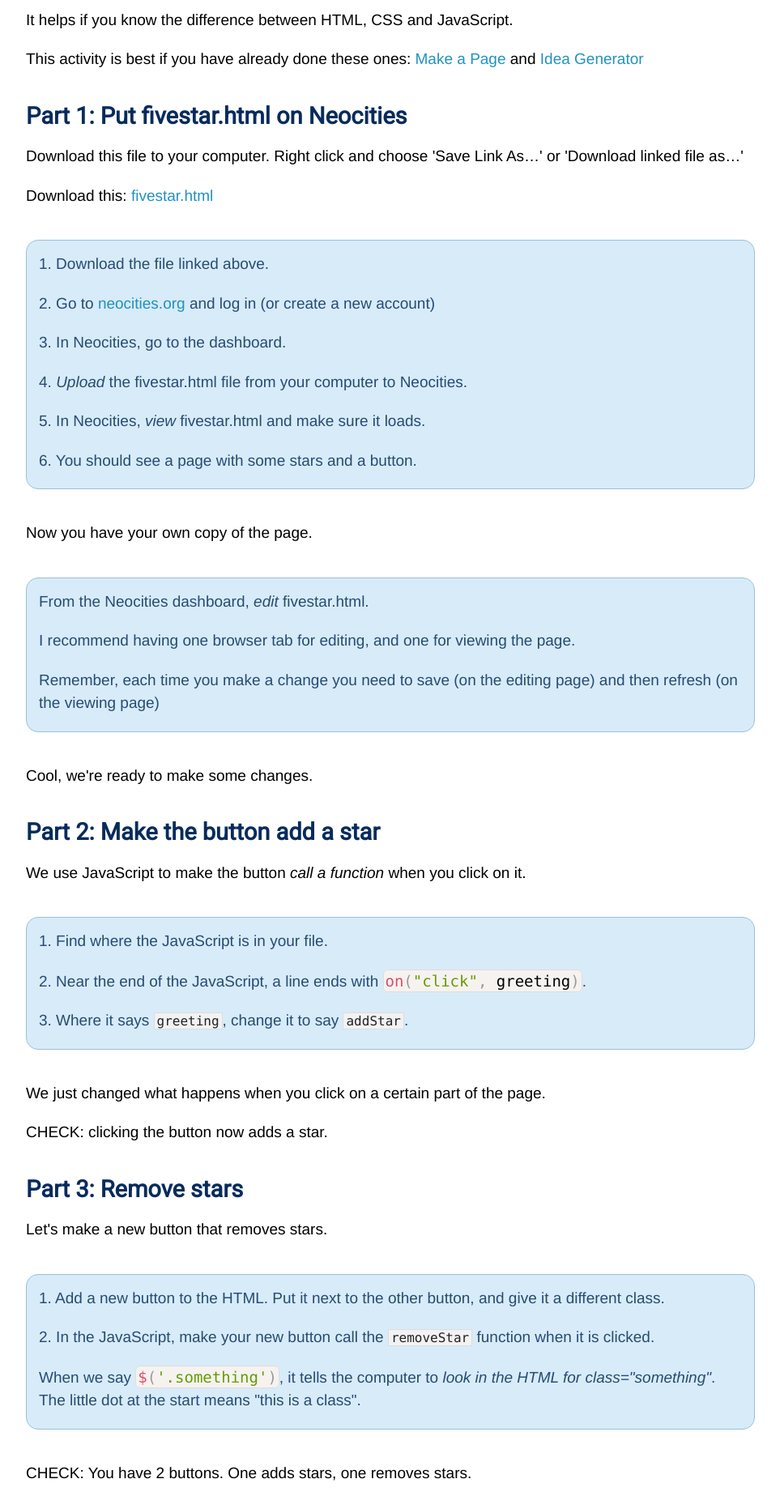
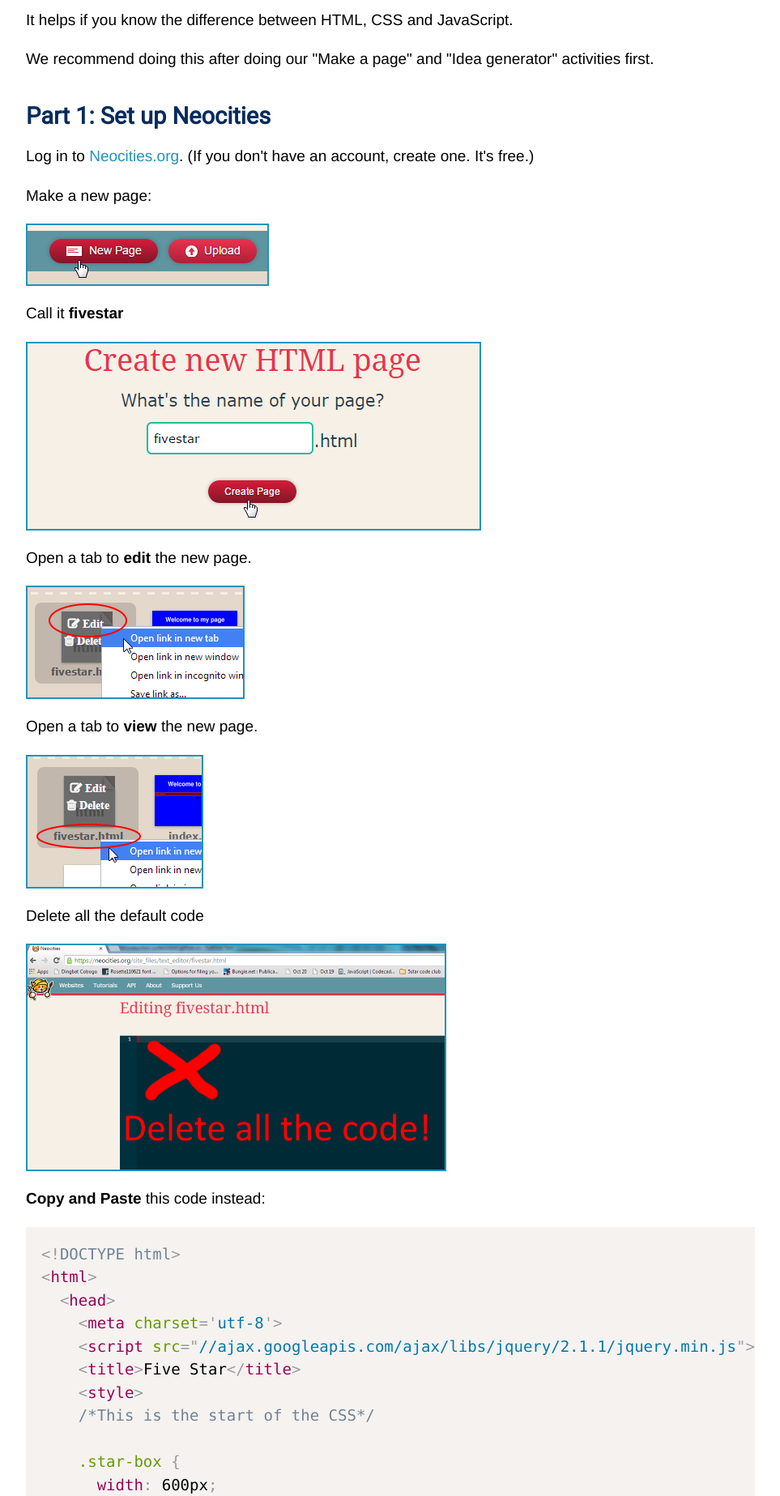
Before and after one commit to codeclubakl/codeclubakl.github.io, a plain HTML site: page fivestar/index.html in a window 1280 px wide. Shown: the part 684-2531 px from the top of the page at 81% size, without its empty margins (158-1121 px from the left). Drawn offline with nearby package versions, Linux system fonts and the light colour scheme.

Commit message:
Fivestar activity now uses copy+paste, not download and upload. More pictures

```diff
--- a/fivestar/index.html
+++ b/fivestar/index.html
@@ -39,64 +39,145 @@
 
       <p>It helps if you know the difference between HTML, CSS and JavaScript.</p>
 
-      <p>This activity is best if you have already done these ones: <a href="/make-a-page/" target="_blank">Make a Page</a> and <a href="/idea-generator/" target="_blank">Idea Generator</a></p>
+      <p>We recommend doing this after doing our "Make a page" and "Idea generator" activities first.</p>
 
-      <h2>Part 1: Put fivestar.html on Neocities</h2>
 
-      <p>Download this file to your computer. Right click and choose 'Save Link As…' or 'Download linked file as…'</p>
+     <h2>Part 1: Set up Neocities</h2>
 
-      <p>Download this: <a href="example/fivestar.html" target="_blank">fivestar.html</a></p>
+      <p>Log in to <a href="http://neocities.org">Neocities.org</a>. (If you don't have an account, create one. It's free.)</p>
 
-      <div class="alert">
-        <p>1. Download the file linked above.</p>
-        <p>2. Go to <a href="http://neocities.org" target="_blank">neocities.org</a> and log in (or create a new account)</p>
-        <p>3. In Neocities, go to the dashboard.</p>
-        <p>4. <em>Upload</em> the fivestar.html file from your computer to Neocities.</p>
-        <p>5. In Neocities, <em>view</em> fivestar.html and make sure it loads.</p>
-        <p>6. You should see a page with some stars and a button.</p>
-      </div>
+      <p>Make a new page:</p>
 
-      <p>Now you have your own copy of the page.</p>
+      <img src="create-page.png">
 
-      <div class="alert">
-        <p>From the Neocities dashboard, <em>edit</em> fivestar.html.</p>
-        <p>I recommend having one browser tab for editing, and one for viewing the page.</p>
-        <p>Remember, each time you make a change you need to save (on the editing page) and then refresh (on the viewing page)</p>
-      </div>
+      <p>Call it <b>fivestar</b></p>
 
-      <p>Cool, we're ready to make some changes.</p>
+      <img src="new-page-fivestar.png">
+
+      <p>Open a tab to <b>edit</b> the new page.</p>
+
+      <img src="edit.png">
+
+      <p>Open a tab to <b>view</b> the new page.</p>
+
+      <img src="view.png">
+
+      <p>Delete all the default code</p>
+
+      <img src="delete-code.png">
+
+      <p><b>Copy and Paste</b> this code instead:</p>
+
+<pre><code class="language-markup">&lt;!DOCTYPE html>
+&lt;html>
+  &lt;head>
+    &lt;meta charset='utf-8'>
+    &lt;script src="//ajax.googleapis.com/ajax/libs/jquery/2.1.1/jquery.min.js">&lt;/script>
+    &lt;title>Five Star&lt;/title>
+    &lt;style>
+    /*This is the start of the CSS*/
+
+    .star-box {
+      width: 600px;
+      height: 120px;
+      background-color: grey;
+    }
+
+    .star {
+      width: 120px;
+      height: 120px;
+      background-image: url("http://codeclubakl.github.io/linked/goldstar.png");
+      float: left;
+    }
+
+    /*end of CSS */
+    &lt;/style>
+  &lt;/head>
+  &lt;body>
+    &lt;h1 class="title">Five Star Rating&lt;/h1>
+    &lt;div class="star-box">
+      &lt;div class="star">&lt;/div>
+    &lt;/div>
+    &lt;button class="button1">hello&lt;/button>
+    &lt;script>
+//Hello! This is the start of the JavaScript.
+
+var greeting = function () {
+  alert("Hello there!");
+}
+
+var addStar = function () {
+  var star = $('&lt;div class="star">&lt;/div>');
+  $(".star-box").append(star);
+}
+
+var removeStar = function () {
+  $('.star').first().remove();
+}
+
+$(".button1").on("click", greeting);
+
+//This is the end of the JavaScript.
+    &lt;/script>
+  &lt;/body>
+&lt;/html>
+</code></pre>
+
+      <p><b>CHECK</b> that you copied all the code. <b>Save</b> the page, then <b>view it.</b></p>
+
+      <img src="save_changes.png">
+
+      <h2>What is this?</h2>
+
+      <p>You will see a page with one star and one button.</p>
+
+      <p>Clicking the button makes a message pop up.</p>
 
       <h2>Part 2: Make the button add a star</h2>
 
       <p>We use JavaScript to make the button <em>call a function</em> when you click on it.</p>
 
       <div class="alert">
-        <p>1. Find where the JavaScript is in your file.</p>
-        <p>2. Near the end of the JavaScript, a line ends with <code class="language-javascript">on("click", greeting)</code>.</p>
-        <p>3. Where it says <code>greeting</code>, change it to say <code>addStar</code>.</p>
+        <p>1. Find the JavaScript. It starts with <code class="language-markup">&lt;script></code> and ends with <code class="language-markup">&lt;/script></code></p>
+        <p>2. Find this line: <code class="language-javascript">$(".button1").on("click", greeting);</code>.</p>
+        <p>3. Replace the word <b>greeting</b> with <b>addStar</b>.</p>
       </div>
 
-      <p>We just changed what happens when you click on a certain part of the page.</p>
+      <p>We just changed what happens when you click on the button, using <b>JavaScript</b>.</p>
 
       <p>CHECK: clicking the button now adds a star.</p>
 
-      <h2>Part 3: Remove stars</h2>
+      <h2>Part 3: Fix the button's label</h2>
+
+      <p>The button's label says <b>"hello"</b>. It should say something like <b>"Add a star"</b>.</p>
+
+      <div class="alert">
+        <p>1. Find the HTML that adds a button to the page.
+        <p>This is NOT the same line we were before! It's not part of the JavaScript.</p>
+        <p>2. Give the button a better label.</p>
+      </div>
+
+      <p>CHECK: The button has a better label instead of "hello".</p>
+
+      <h2>Part 4: Remove stars</h2>
 
       <p>Let's make a new button that removes stars.</p>
 
       <div class="alert">
-        <p>1. Add a new button to the HTML. Put it next to the other button, and give it a different class.</p>
+        <p>1. Add a new button to the HTML. Put it next to the other button, and give it a different <b>class</b>.</p>
         <p>2. In the JavaScript, make your new button call the <code>removeStar</code> function when it is clicked.</p>
         <p>When we say <code class="language-javascript">$('.something')</code>, it tells the computer to <em>look in the HTML for class="something"</em>. The little dot at the start means "this is a class".</p>
       </div>
 
       <p>CHECK: You have 2 buttons. One adds stars, one removes stars.</p>
 
-      <h2>Part 4: Buying stars</h2>
+      <h2>Part 5: Buying stars</h2>
 
       <p>Let's make this a game. You need "stardust" to buy new stars.</p>
 
       <p>At the <em>start</em> of the JavaScript, make a variable to keep track of our stardust.</p>
+
+      <p>(Do you remember where the JavaScript starts?)</p>
 
 <pre><code class="language-javascript">var starDust = 50;
 </code></pre>
@@ -126,23 +207,23 @@ $('.dust-display').text("You have " + starDust + " star dust");//show my new bal
 
     <p>An age check program:</p>
 
-<pre><code class="language-javascript">if (age &gt;= 5) {
-  alert("You are old enough to go to school.");
-  alert("Have fun!");
+<pre><code class="language-javascript">var age = 14;
+if (age &gt;= 5) {
+  alert("You are old enough to go to school. Have fun!");
 } else {
   alert("No school for you.");
 }
 </code></pre>
 
-      <p><code>&gt;=</code> is a symbol that means "greater than, or equal to." It's useful for price checks.</p>
+      <p><b>&gt;=</b> means "greater than, or equal to." It's useful for price checks.</p>
 
-      <p>CHECK: You cannot buy stars once you run out of star dust.</p>
+      <p>CHECK: If you have 10 or more stardust, you can buy a star.</p>
 
-    <h2>Part 5: Star collector</h2>
+      <p>CHECK: Otherwise, you can NOT buy a star. No new star appears.</p>
 
-      <p>OK I didn't finish this part.</p>
+      <h2>Extra if we have time</h2>
 
-       <p>That's all we have time for today?</p>
+       <p>What if clicking on a star gave you some stardust?</p>
 
        <p>Maybe you could do it. Try changing the <em>addStar</em> function, by adding this to the end of it:</p>
 
@@ -151,7 +232,7 @@ $('.dust-display').text("You have " + starDust + " star dust");//show my new bal
 
       <p>Check that, and see what clicking on stars does.</p>
 
-      <p>...</p>
+      <p>...now instead of making it run the "greeting" function, you can make it run a different function... maybe even make your own.</p>
 
       <footer>This page is licensed under a <a rel="license" href="http://creativecommons.org/licenses/by/4.0/">Creative Commons Attribution 4.0 International License</a>. You are free to use, copy and modify this page as long as you give credit to Code Club Auckland.</footer>
     </div>
```
Also changed, not shown: idea-generator/index.html (+2 -0 lines), fivestar/create-page.png (added), fivestar/delete-code.png (added), fivestar/edit.png (added), fivestar/new-page-fivestar.png (added), fivestar/save_changes.png (added), fivestar/view.png (added), idea-generator/save_changes.png (added).
